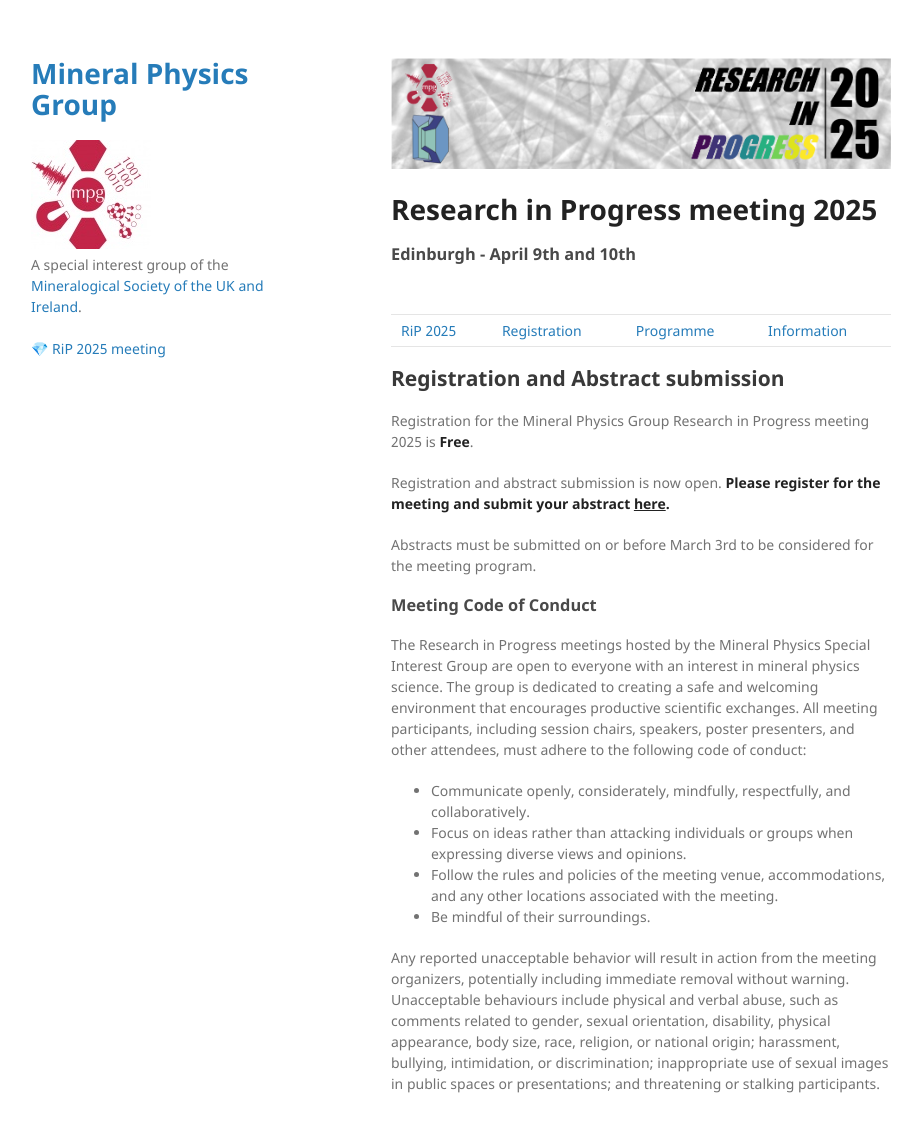
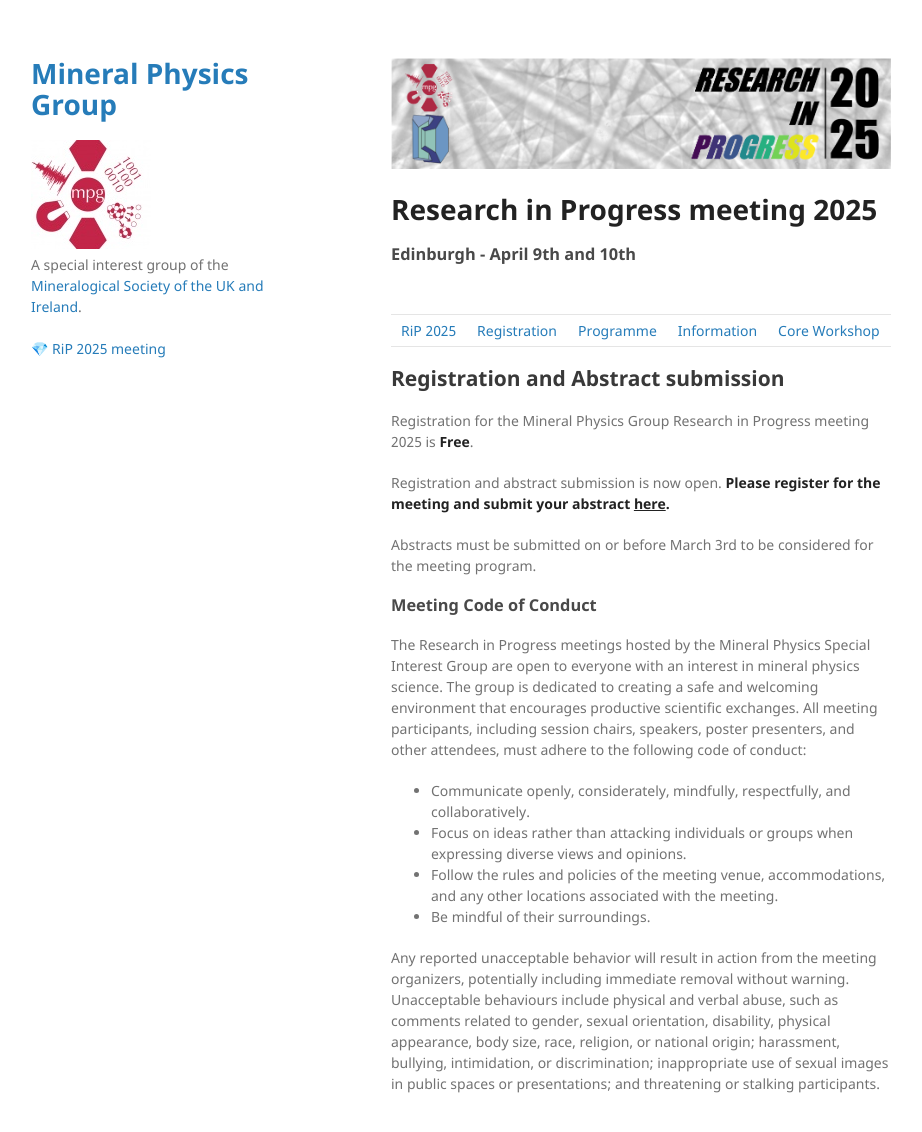
Before and after one commit to MinPhys/pre-release, a Jekyll site: the page built from RiP_2025/RiP_2025-abstracts.md, in a window 1280 px wide and 1164 px high. Shown: the top 1132 px of the window, without its empty margins (179-1101 px from the left). Built offline with Jekyll 4.4.1, drawn with Linux system fonts in a browser that asks for light colours.

Commit message:
Update RiP_2025-abstracts.md

```diff
--- a/RiP_2025/RiP_2025-abstracts.md
+++ b/RiP_2025/RiP_2025-abstracts.md
@@ -6,9 +6,9 @@ layout: default
 # Research in Progress meeting 2025
 ### Edinburgh - April 9th and 10th
 
-|         |           |  |   |
-|-------------|----------------|------|------|
-| [RiP 2025](./RiP_2025.html) | [Registration](./RiP_2025-abstracts.html) | [Programme](./RiP_2025-programme.html) | [Information](./RiP_2025-planning.html) |
+|    |    |    |    |    |
+|----|----|----|----|----|
+| [RiP 2025](./RiP_2025.html) | [Registration](./RiP_2025-abstracts.html) | [Programme](./RiP_2025-programme.html) | [Information](./RiP_2025-planning.html) | [Core Workshop](./core_workshop.html) |
 
 ## Registration and Abstract submission
 
```
